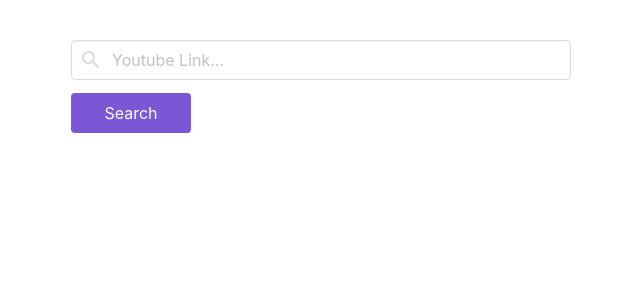
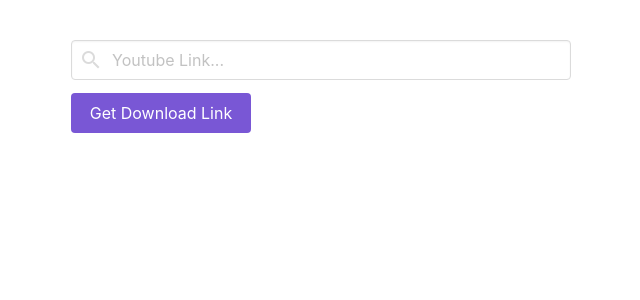
Before and after one commit to weiyushen1012/get-tube-client, a Vue app: page / in a window 1280 px wide. Shown: the top 300 px of the page, without its empty margins (319-959 px from the left). Built offline with nearby package versions, Linux system fonts and the light colour scheme; what vue-youtube would draw is missing.

Commit message:
change tube id delimiter

```diff
--- a/src/App.vue
+++ b/src/App.vue
@@ -40,13 +40,15 @@
       this.loading = true;
     },
     handleUrlInput: function (value) {
-      if (!value.includes('?v=') || value.split('?v=').length < 2 || !value.split('?v=')[1]) {
+      const delimiter = 'watch?v=';
+
+      if (!value.includes(delimiter) || value.split(delimiter).length < 2 || !value.split(delimiter)[1]) {
         this.showPreview = false;
         return;
       }
 
       this.showPreview = value.length > 0;
-      this.videoId = value.split('?v=')[1];
+      this.videoId = value.split(delimiter)[1];
     }
   }
 };
--- a/src/components/URLInput.vue
+++ b/src/components/URLInput.vue
@@ -7,8 +7,8 @@
              @input="handleInput"
     >
     </b-input>
-    <b-button type="is-primary" class="btn" @click="handleSearch">Search</b-button>
-    <a class="button is-success btn download-btn" v-if="showDownloadBtn" v-bind:href="fileLocation">Download</a>
+    <b-button type="is-primary" class="btn" @click="handleSearch">Get Download Link</b-button>
+    <a class="button is-success btn download-btn" v-if="showDownloadBtn" v-bind:href="fileLocation">Download as .mp4</a>
   </section>
 </template>
 
@@ -59,7 +59,7 @@
 
 .btn {
   margin-top: 0.8em;
-  width: 120px;
+  width: 180px;
 }
 
 .download-btn {
```
